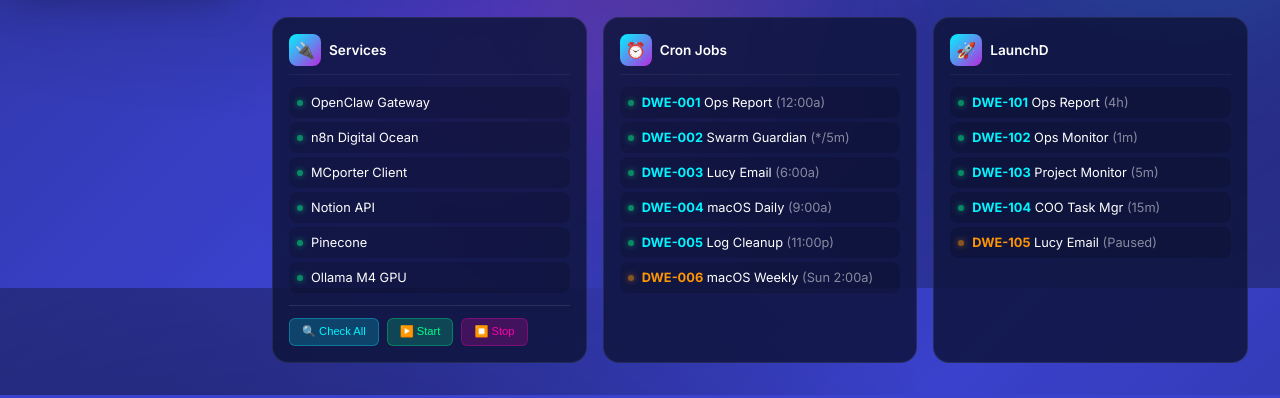
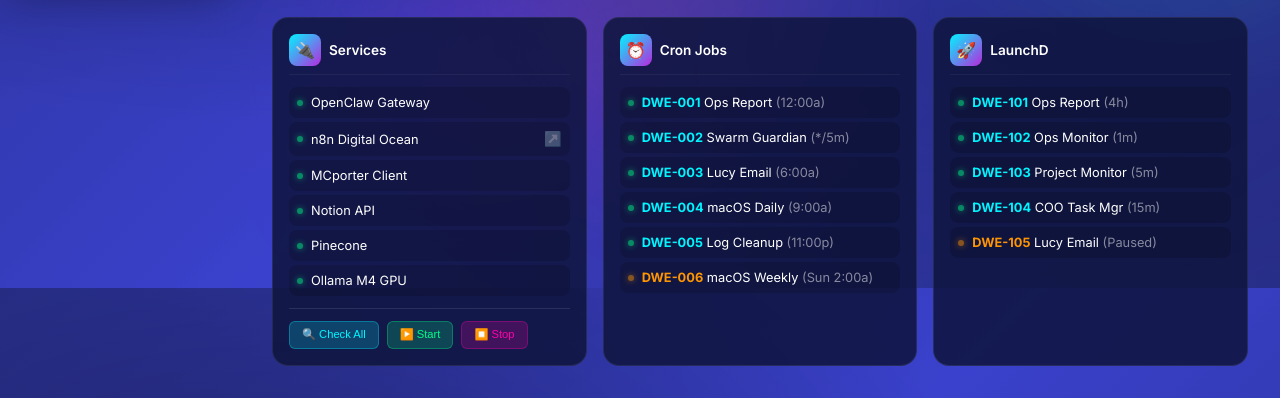
Before and after one commit to sirsid2001/dwe-command-center, a website: page dashboard.html in a window 1280 px wide. Shown: the part 512-910 px from the top of the page. Drawn offline with Linux system fonts and the light colour scheme.

Commit message:
Add clickable n8n link with external icon flush right

```diff
--- a/dashboard.html
+++ b/dashboard.html
@@ -611,7 +611,7 @@
                         <div class="panel-title">Services</div>
                     </div>
                     <div class="service-item"><span class="pulse-dot"></span><span>OpenClaw Gateway</span></div>
-                    <div class="service-item"><span class="pulse-dot"></span><span>n8n Digital Ocean</span></div>
+                    <div class="service-item" style="justify-content: space-between;"><span style="display: flex; align-items: center; gap: 0.5rem;"><span class="pulse-dot"></span><span>n8n Digital Ocean</span></span><a href="https://n8n.tvcpulse.com/s" target="_blank" style="color: rgba(255,255,255,0.4); text-decoration: none; font-size: 0.9rem; margin-left: auto;">↗️</a></div>
                     <div class="service-item"><span class="pulse-dot"></span><span>MCporter Client</span></div>
                     <div class="service-item"><span class="pulse-dot"></span><span>Notion API</span></div>
                     <div class="service-item"><span class="pulse-dot"></span><span>Pinecone</span></div>
```
